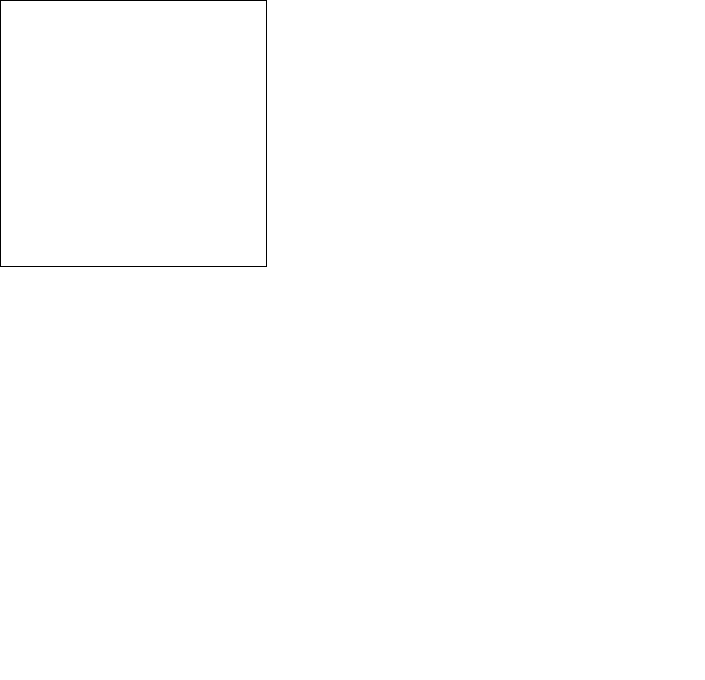
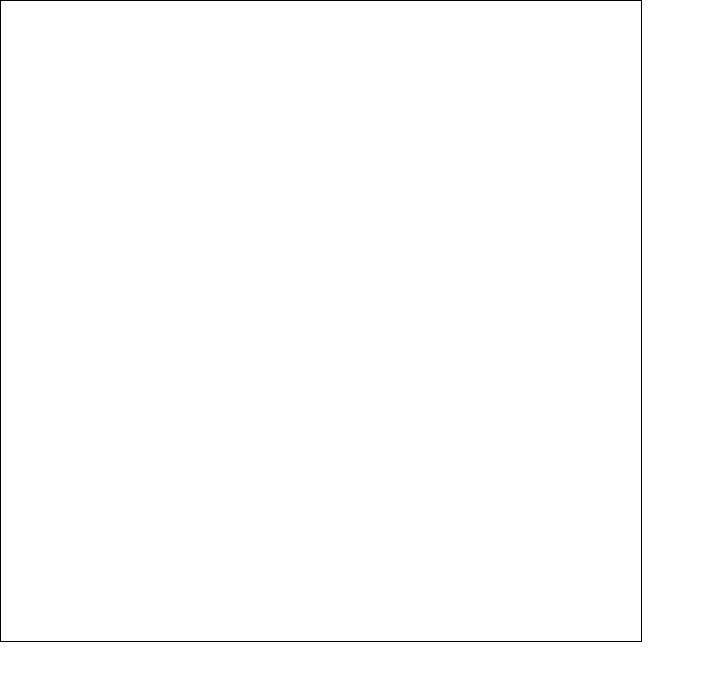
Before and after one commit to abdulmoiz65/Rogue-game, a React (Create React App) app: page / in a window 1280 px wide. Shown: the top 680 px of the page, without its empty margins (0-705 px from the left). Built offline with nearby package versions, Linux system fonts and the light colour scheme.

Commit message:
Add Rogue component with dynamic canvas dimensions

```diff
--- a/src/App.js
+++ b/src/App.js
@@ -6,7 +6,7 @@ const App = () => {
   return (
 <>
 
-<Rogue />
+<Rogue  width={40} height={40} tilesize={16} />
 
 </>
 
--- a/src/react_rogue.jsx
+++ b/src/react_rogue.jsx
@@ -1,23 +1,14 @@
 import React from 'react';
 
+const Rogue = ({ width, height, tilesize }) => {
 
-const canvas = {
-    height :'265px',
-    width : '265px',
-    border : '1px solid black',
-
-}
-
-const Rogue = () => {
   return (
-<>
-
-<canvas style={canvas}></canvas>
-
-</>
+    <canvas
+      width={width * tilesize}
+      height={height * tilesize}
+      style={{border : '1px solid'}}
+    ></canvas>
   );
 };
 
-
-
 export default Rogue;
```
